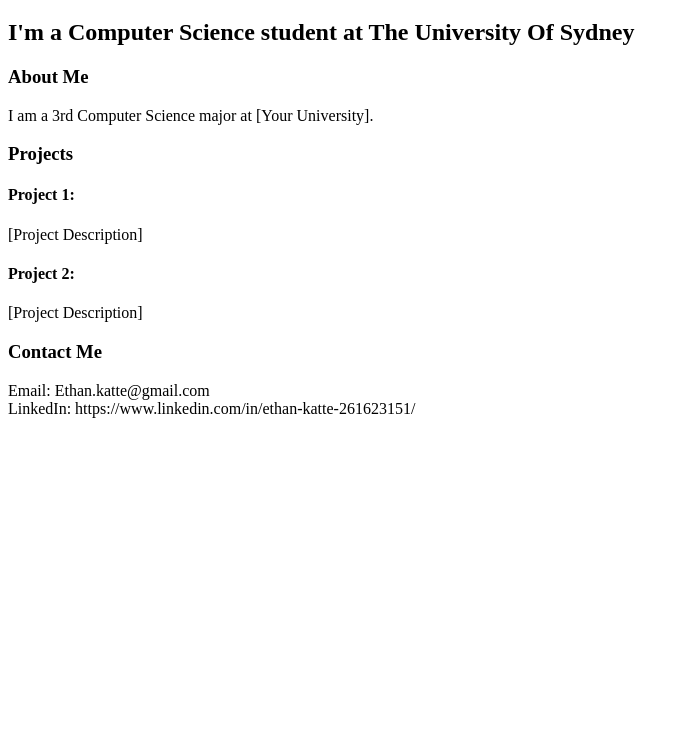
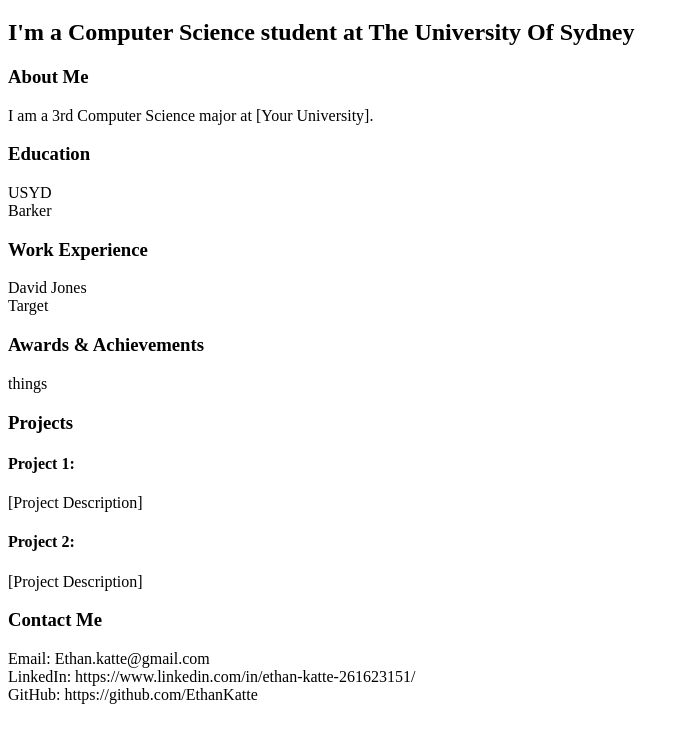
Before and after one commit to EthanKatte/PersonalWebsite, a plain HTML site: page index.html in a window 1280 px wide. Shown: the part 61-800 px from the top of the page, without its empty margins (0-690 px from the left). Drawn offline with Linux system fonts and the light colour scheme.

Commit message:
added some more sections

```diff
--- a/index.html
+++ b/index.html
@@ -10,6 +10,24 @@
   <p>
     I am a 3rd Computer Science major at [Your University].
   </p>
+
+  <h3>Education</h3>
+  <p>
+    USYD<br>
+    Barker
+  </p>
+
+  <h3>Work Experience</h3>
+  <p>
+    David Jones<br>
+    Target
+  </p>
+
+  <h3>Awards & Achievements</h3>
+  <p>
+    things
+  </p>
+
   <h3>Projects</h3>
   <h4>Project 1: </h4>
   <p>
@@ -22,7 +40,8 @@
   <h3>Contact Me</h3>
   <p>
     Email: Ethan.katte@gmail.com<br>
-    LinkedIn: https://www.linkedin.com/in/ethan-katte-261623151/
+    LinkedIn: https://www.linkedin.com/in/ethan-katte-261623151/<br>
+    GitHub: https://github.com/EthanKatte
   </p>
 </body>
 </html>
```
